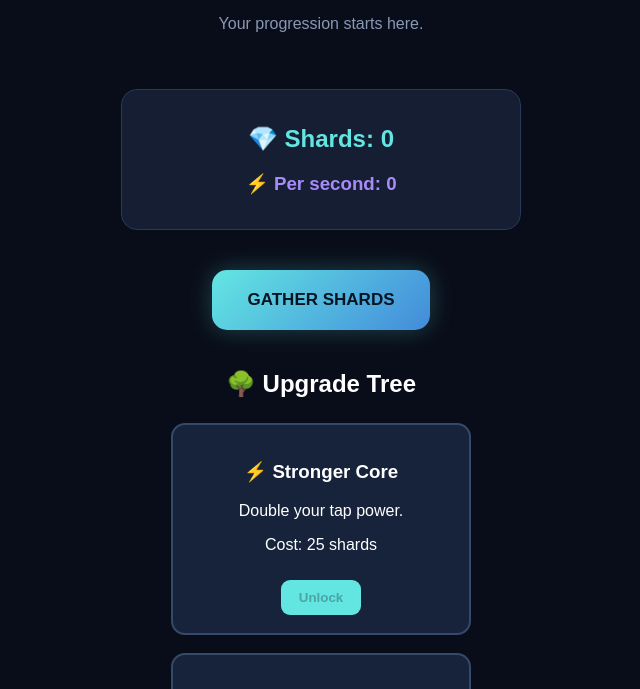
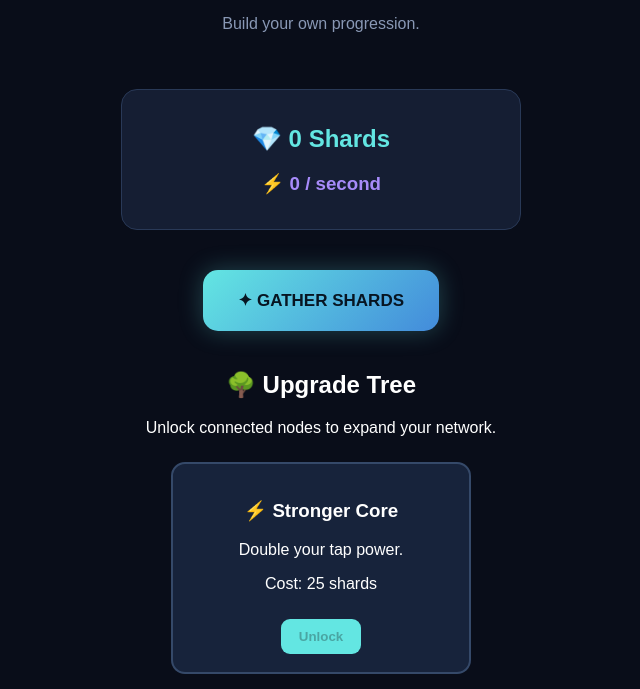
Before and after one commit to maladojbabajka1-netizen/branchbound, a plain HTML site: page index.html in a window 1280 px wide. Shown: the part 92-781 px from the top of the page, without its empty margins (319-959 px from the left). Drawn offline with Linux system fonts and the light colour scheme.

Commit message:
Update index.html

```diff
--- a/index.html
+++ b/index.html
@@ -1,3 +1,4 @@
+
 <!DOCTYPE html>
 <html lang="en">
 <head>
@@ -10,19 +11,24 @@
 
   <header>
     <h1>BRANCHBOUND</h1>
-    <p>Your progression starts here.</p>
+    <p>Build your own progression.</p>
   </header>
 
   <main>
     <section class="stats">
-      <h2>💎 Shards: <span id="shards">0</span></h2>
-      <h3>⚡ Per second: <span id="income">0</span></h3>
+      <h2>💎 <span id="shards">0</span> Shards</h2>
+      <h3>⚡ <span id="income">0</span> / second</h3>
     </section>
 
-    <button id="tapButton">GATHER SHARDS</button>
+    <button id="tapButton">✦ GATHER SHARDS</button>
 
     <h2>🌳 Upgrade Tree</h2>
-    <div id="upgradeTree"></div>
+    <p>Unlock connected nodes to expand your network.</p>
+
+    <div id="upgradeTree" class="tree">
+      <svg id="connections"></svg>
+      <div id="nodes"></div>
+    </div>
   </main>
 
   <script src="game.js"></script>
```
